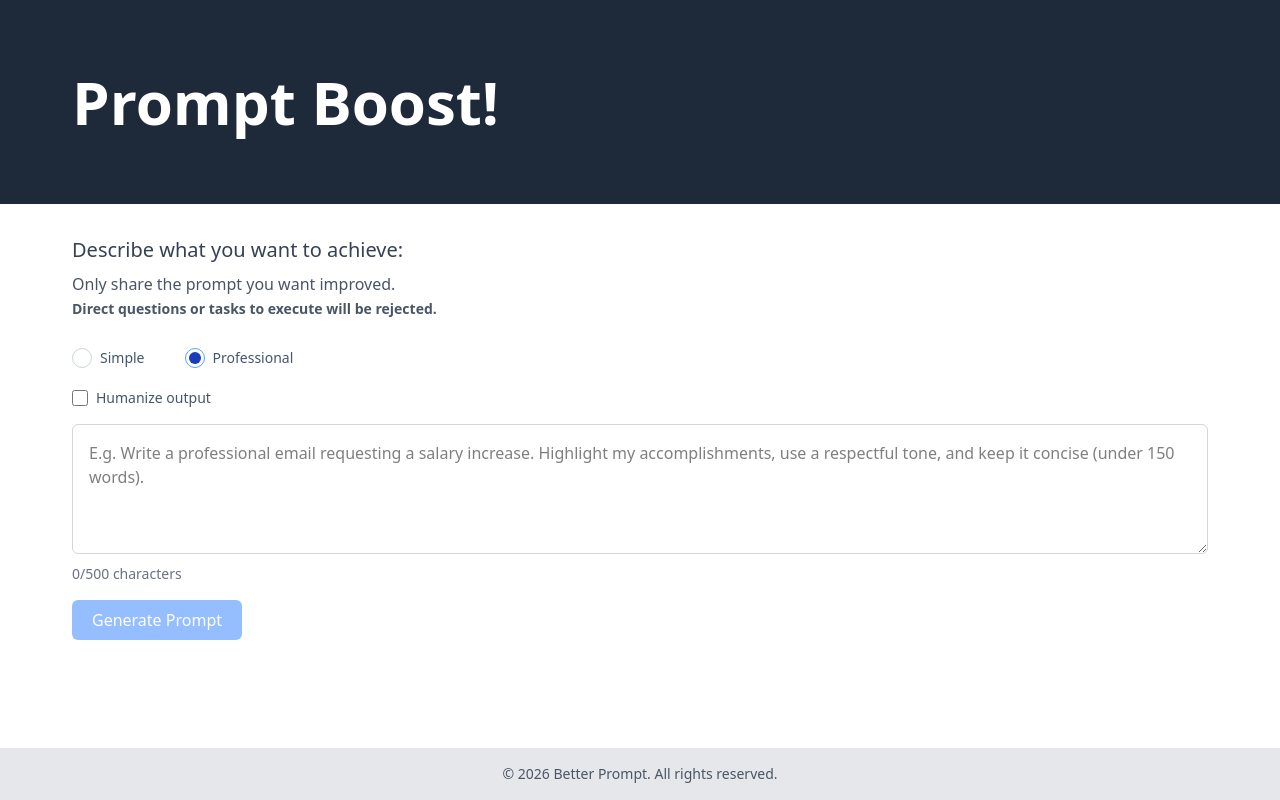
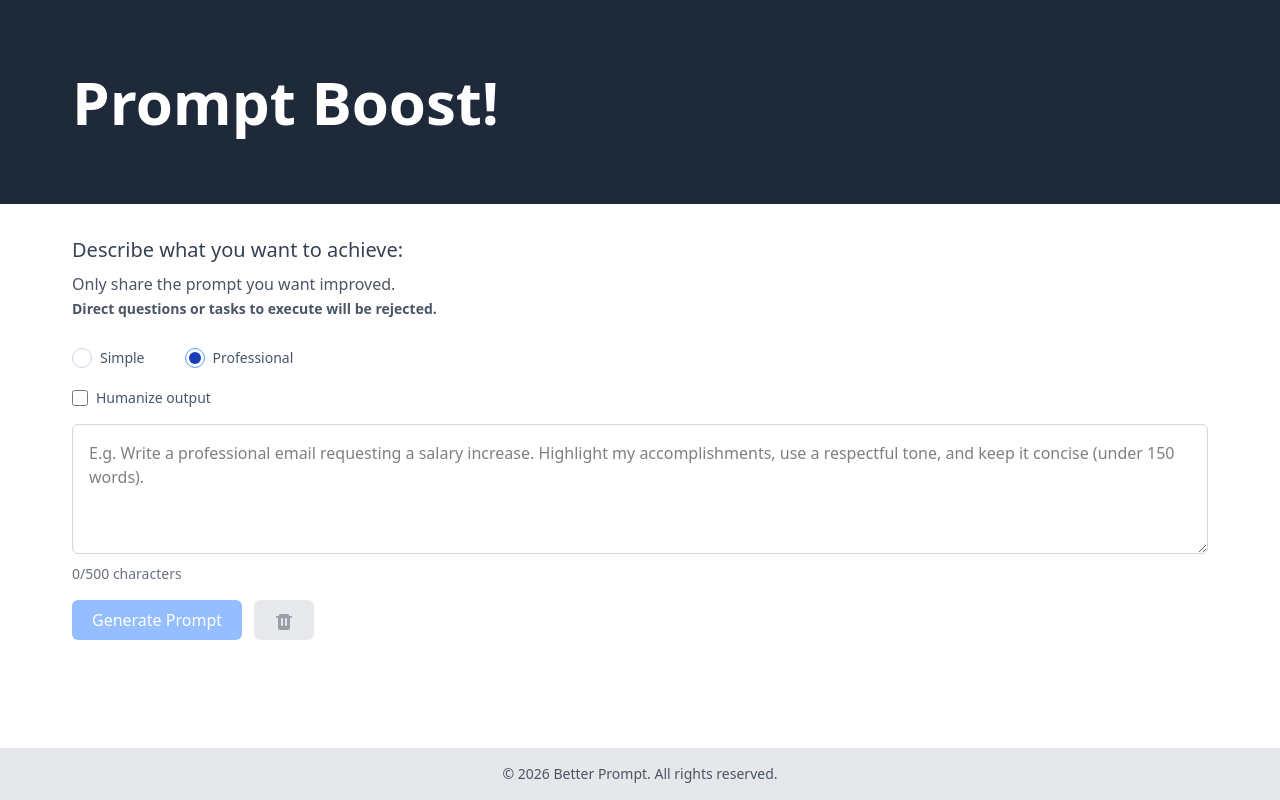
Before and after one commit to Skolldar/BetterPrompt, a React (Vite) app: page / in a window 1280 px wide. Built offline with nearby package versions, Linux system fonts and the light colour scheme; no server answers; what @openrouter/ai-sdk-provider would draw is missing.

Commit message:
Add reset button to clear user inputs and prompt settings

```diff
--- a/src/App.tsx
+++ b/src/App.tsx
@@ -199,6 +199,21 @@ function App() {
             >
               Generate Prompt
             </button>
+            <button
+              type="button"
+              className={`ml-3 px-5 py-2 bg-gray-300 text-gray-700 cursor-pointer rounded-md hover:bg-gray-400 ${loading || isGenerating || !userGoal.trim() ? 'opacity-50 cursor-not-allowed' : ''}`}
+              onClick={() => {
+                setUserGoal("");
+                setPromptStyle("professional");
+                setHumanize(false);
+                setShowPromptSection(false);
+              }}
+              disabled={loading || isGenerating || !userGoal.trim()}
+            >
+              <svg xmlns="http://www.w3.org/2000/svg" className="h-5 w-5 inline-block" viewBox="0 0 20 20" fill="currentColor">
+                <path fillRule="evenodd" d="M6 2a1 1 0 00-1 1v1H3a1 1 0 100 2h1v10a2 2 0 002 2h8a2 2 0 002-2V6h1a1 1 0 100-2h-2V3a1 1 0 00-1-1H6zm2 4a1 1 0 011 1v6a1 1 0 11-2 0V7a1 1 0 011-1zm4 0a1 1 0 011 1v6a1 1 0 11-2 0V7a1 1 0 011-1z" clipRule="evenodd" />
+              </svg>
+            </button>
           </div>
         </form>
       </section>
```
